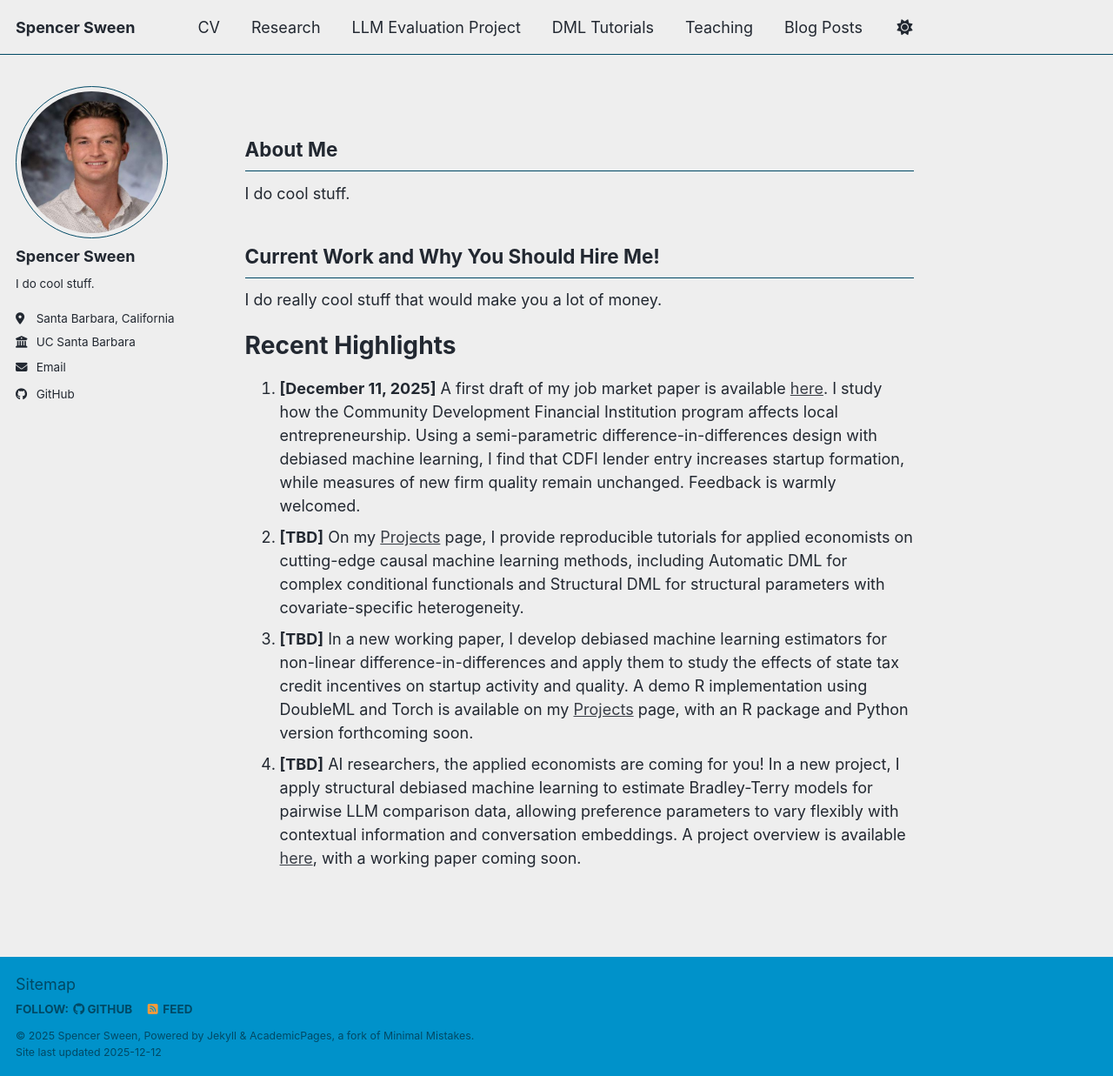
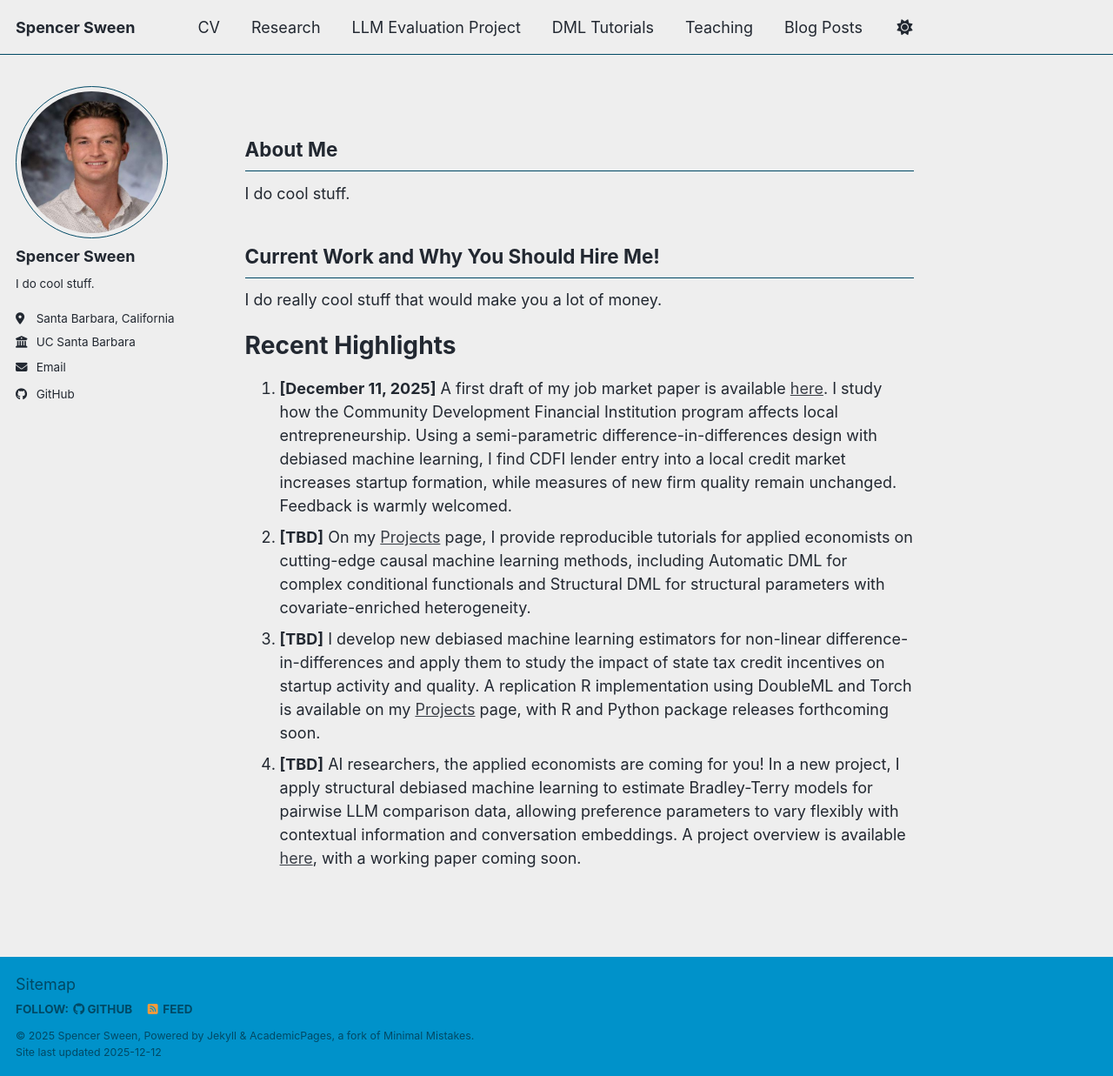
Before and after one commit to spencersween/spencersween.github.io, a Jekyll site: the page built from _pages/about.md, in a window 1280 px wide and 1237 px high. Shown: the whole window at 87% size. Built offline with Jekyll 4.4.1, drawn with Linux system fonts in a browser that asks for light colours; a script bundle is joined from its source files by our own code; library files that are not in the unit come from our copies.

Commit message:
Revise recent highlights for better clarity
Updated recent highlights to improve clarity and detail.

```diff
--- a/_pages/about.md
+++ b/_pages/about.md
@@ -19,7 +19,7 @@ I do really cool stuff that would make you a lot of money.
 
 Recent Highlights
 ======
-1. **[December 11, 2025]** A first draft of my job market paper is available [here]("https://spencersween.github.io/Projects"). I study how the Community Development Financial Institution program affects local entrepreneurship. Using a semi-parametric difference-in-differences design with debiased machine learning, I find that CDFI lender entry increases startup formation, while measures of new firm quality remain unchanged. Feedback is warmly welcomed.
-1. **[TBD]** On my [Projects]("https://spencersween.github.io/Projects") page, I provide reproducible tutorials for applied economists on cutting-edge causal machine learning methods, including Automatic DML for complex conditional functionals and Structural DML for structural parameters with covariate-specific heterogeneity.
-1. **[TBD]** In a new working paper, I develop debiased machine learning estimators for non-linear difference-in-differences and apply them to study the effects of state tax credit incentives on startup activity and quality. A demo R implementation using DoubleML and Torch is available on my [Projects]("https://spencersween.github.io/Projects") page, with an R package and Python version forthcoming soon.
+1. **[December 11, 2025]** A first draft of my job market paper is available [here]("https://spencersween.github.io/Projects"). I study how the Community Development Financial Institution program affects local entrepreneurship. Using a semi-parametric difference-in-differences design with debiased machine learning, I find CDFI lender entry into a local credit market increases startup formation, while measures of new firm quality remain unchanged. Feedback is warmly welcomed.
+1. **[TBD]** On my [Projects]("https://spencersween.github.io/Projects") page, I provide reproducible tutorials for applied economists on cutting-edge causal machine learning methods, including Automatic DML for complex conditional functionals and Structural DML for structural parameters with covariate-enriched heterogeneity.
+1. **[TBD]** I develop new debiased machine learning estimators for non-linear difference-in-differences and apply them to study the impact of state tax credit incentives on startup activity and quality. A replication R implementation using DoubleML and Torch is available on my [Projects]("https://spencersween.github.io/Projects") page, with R and Python package releases forthcoming soon.
 1. **[TBD]** AI researchers, the applied economists are coming for you! In a new project, I apply structural debiased machine learning to estimate Bradley-Terry models for pairwise LLM comparison data, allowing preference parameters to vary flexibly with contextual information and conversation embeddings. A project overview is available [here]("https://spencersween.github.io/llmevalulationproject"), with a working paper coming soon.
```
